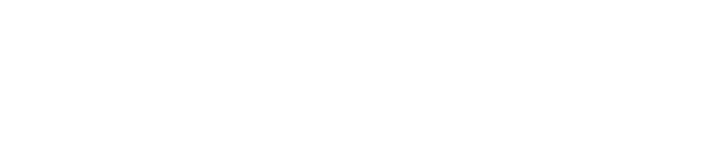
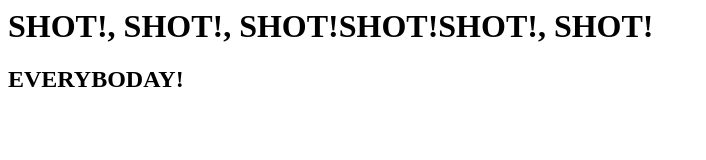
Before and after one commit to jinhyuk9016/hoME, a plain HTML site: page index.html in a window 1280 px wide. Shown: the whole page, without its empty margins (0-706 px from the left). Drawn offline with Linux system fonts and the light colour scheme.

Commit message:
Update index.html

```diff
--- a/index.html
+++ b/index.html
@@ -6,10 +6,19 @@
      SHOT!, SHOT!, SHOT!SHOT!SHOT!
      </title>
 
+     <h1>
+     SHOT!, SHOT!, SHOT!SHOT!SHOT!, SHOT!
+     </h1>
+
+     <h2>
+     EVERYBODAY!
+     </h2>
+
   </head>
 
   <body>
 
+
   </body>
 
 </html>
```
